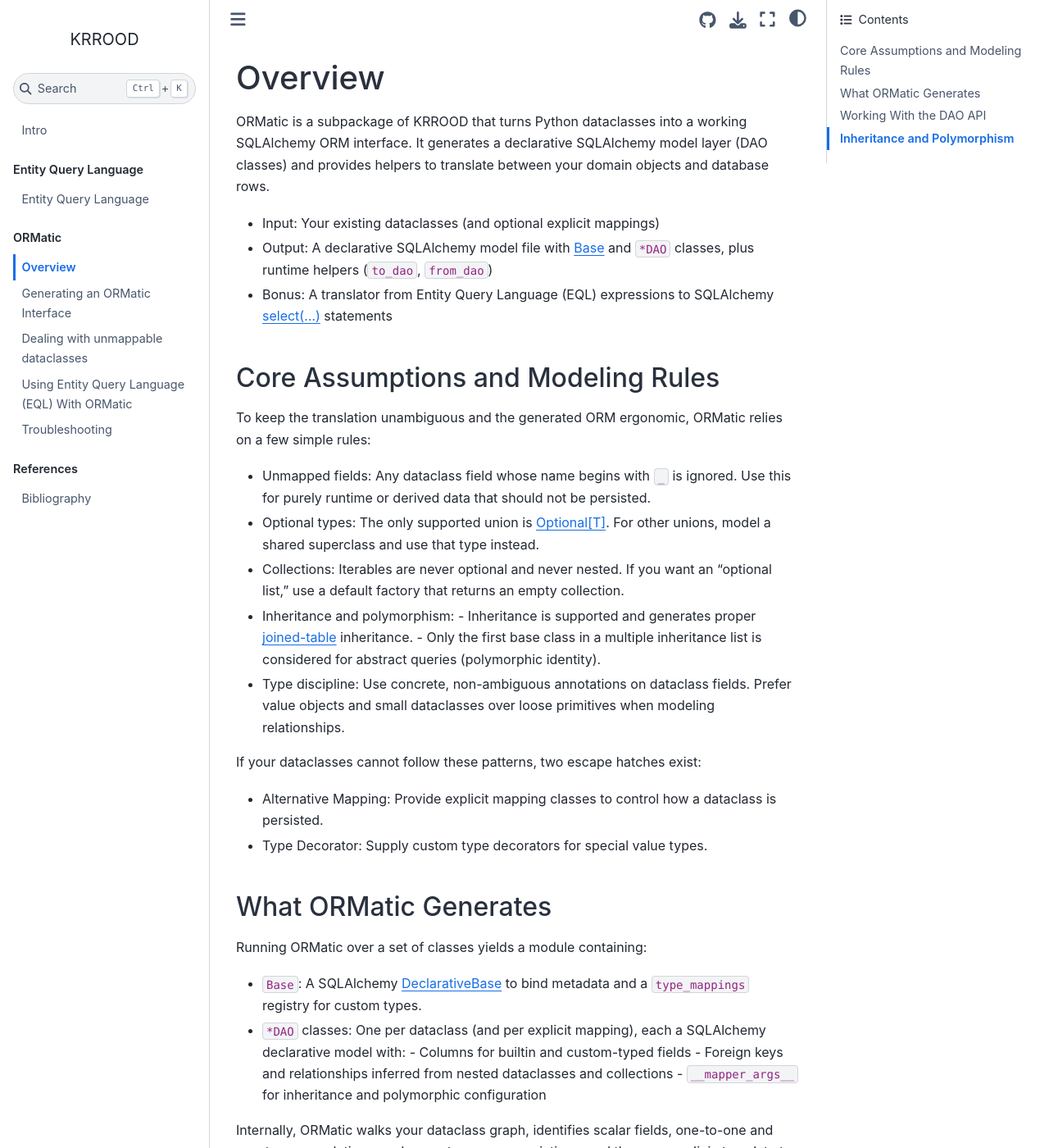
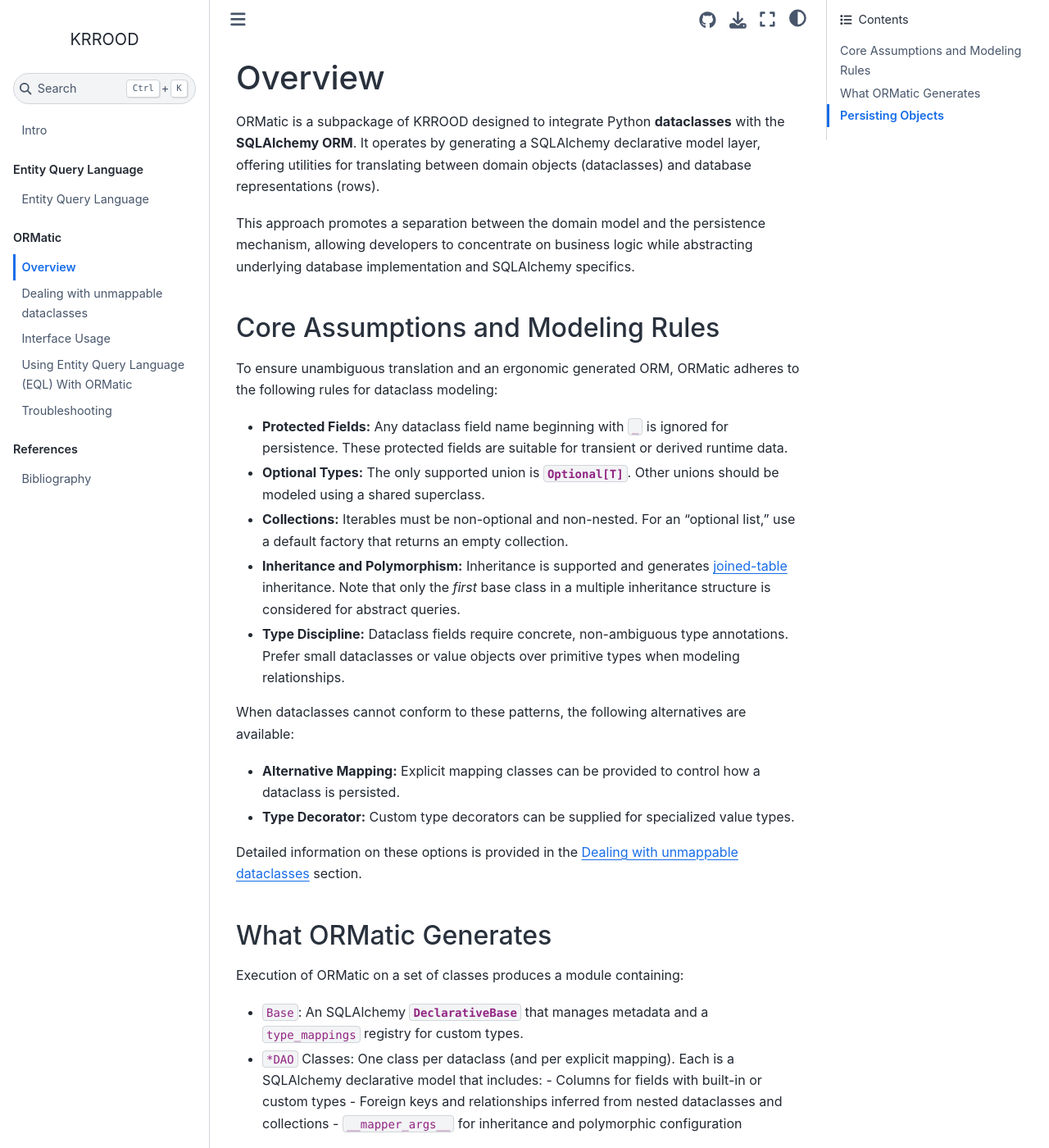
Before and after one commit to tomsch420/krrood, a Jupyter Book: the page built from doc/ormatic/intro.rst, in a window 1280 px wide and 1400 px high. Shown: the whole window at 82% size. Built offline with Jupyter Book 1.0.4 settings and Sphinx 7.4.7 and the Sphinx Book theme 1.1.4, drawn with Linux system fonts in a browser that asks for light colours; pages that are not in the unit, such as notebooks, are missing from menus; some of the changed text lies outside the part shown.

Commit message:
ormatic user guide

```diff
--- a/doc/_toc.yml
+++ b/doc/_toc.yml
@@ -28,6 +28,7 @@
     - file: ormatic/intro
     - file: ormatic/example
     - file: ormatic/alternative_mapping
+    - file: ormatic/interface_usage
     - file: ormatic/eql_for_ormatic
     - file: ormatic/troubleshooting
 
--- a/doc/ormatic/intro.rst
+++ b/doc/ormatic/intro.rst
@@ -3,54 +3,42 @@
 Overview
 ========
 
-ORMatic is a subpackage of KRROOD that turns Python dataclasses into a working SQLAlchemy ORM interface.
-It generates a declarative SQLAlchemy model layer (DAO classes) and provides helpers to translate between your domain
-objects and database rows.
+ORMatic is a subpackage of KRROOD designed to integrate Python **dataclasses** with the **SQLAlchemy ORM**.
+It operates by generating a SQLAlchemy declarative model layer, offering utilities for translating between
+domain objects (dataclasses) and database representations (rows).
 
-- Input: Your existing dataclasses (and optional explicit mappings)
-- Output: A declarative SQLAlchemy model file with `Base <https://docs.sqlalchemy.org/en/20/orm/mapping_styles.html#orm-mapped-class-overview>`_ and ``*DAO`` classes, plus runtime helpers (``to_dao``, ``from_dao``)
-- Bonus: A translator from Entity Query Language (EQL) expressions to SQLAlchemy `select(...) <https://docs.sqlalchemy.org/en/20/core/selectable.html#sqlalchemy.sql.expression.select>`_ statements
+This approach promotes a separation between the domain model and the persistence mechanism, allowing developers
+to concentrate on business logic while abstracting underlying database implementation and SQLAlchemy specifics.
 
 Core Assumptions and Modeling Rules
 -----------------------------------
-To keep the translation unambiguous and the generated ORM ergonomic, ORMatic relies on a few simple rules:
+To ensure unambiguous translation and an ergonomic generated ORM, ORMatic adheres to the following rules for dataclass modeling:
 
-- Unmapped fields: Any dataclass field whose name begins with ``_`` is ignored. Use this for purely runtime or derived data that should not be persisted.
-- Optional types: The only supported union is `Optional[T] <https://docs.python.org/3/library/typing.html#typing.Optional>`_. For other unions, model a shared superclass and use that type instead.
-- Collections: Iterables are never optional and never nested. If you want an “optional list,” use a default factory that returns an empty collection.
-- Inheritance and polymorphism:
-  - Inheritance is supported and generates proper `joined-table <https://docs.sqlalchemy.org/en/20/orm/inheritance.html>`_ inheritance.
-  - Only the first base class in a multiple inheritance list is considered for abstract queries (polymorphic identity).
-- Type discipline: Use concrete, non-ambiguous annotations on dataclass fields. Prefer value objects and small dataclasses over loose primitives when modeling relationships.
+- **Protected Fields:** Any dataclass field name beginning with ``_`` is ignored for persistence. These protected fields are suitable for transient or derived runtime data.
+- **Optional Types:** The only supported union is :py:class:`Optional[T] <typing.Optional>`. Other unions should be modeled using a shared superclass.
+- **Collections:** Iterables must be non-optional and non-nested. For an "optional list," use a default factory that returns an empty collection.
+- **Inheritance and Polymorphism:** Inheritance is supported and generates `joined-table <https://docs.sqlalchemy.org/en/20/orm/inheritance.html>`_ inheritance. Note that only the *first* base class in a multiple inheritance structure is considered for abstract queries.
+- **Type Discipline:** Dataclass fields require concrete, non-ambiguous type annotations. Prefer small dataclasses or value objects over primitive types when modeling relationships.
 
-If your dataclasses cannot follow these patterns, two escape hatches exist:
+When dataclasses cannot conform to these patterns, the following alternatives are available:
 
-- Alternative Mapping: Provide explicit mapping classes to control how a dataclass is persisted.
-- Type Decorator: Supply custom type decorators for special value types.
+- **Alternative Mapping:** Explicit mapping classes can be provided to control how a dataclass is persisted.
+- **Type Decorator:** Custom type decorators can be supplied for specialized value types.
+Detailed information on these options is provided in the :ref:`alternative_mapping` section.
 
 What ORMatic Generates
 ----------------------
-Running ORMatic over a set of classes yields a module containing:
+Execution of ORMatic on a set of classes produces a module containing:
 
-- ``Base``: A SQLAlchemy `DeclarativeBase <https://docs.sqlalchemy.org/en/20/orm/mapping_api.html#sqlalchemy.orm.DeclarativeBase>`_ to bind metadata and a ``type_mappings`` registry for custom types.
-- ``*DAO`` classes: One per dataclass (and per explicit mapping), each a SQLAlchemy declarative model with:
-  - Columns for builtin and custom-typed fields
+- ``Base``: An SQLAlchemy :py:class:`DeclarativeBase <sqlalchemy.orm.DeclarativeBase>` that manages metadata and a ``type_mappings`` registry for custom types.
+- ``*DAO`` Classes: One class per dataclass (and per explicit mapping). Each is a SQLAlchemy declarative model that includes:
+  - Columns for fields with built-in or custom types
   - Foreign keys and relationships inferred from nested dataclasses and collections
   - ``__mapper_args__`` for inheritance and polymorphic configuration
 
-Internally, ORMatic walks your dataclass graph, identifies scalar fields, one-to-one and one-to-many relations, and many-to-many associations, and then uses a Jinja template to emit a full SQLAlchemy declarative layer that is decoupled from your original code.
+ORMatic analyzes the dataclass structure to identify scalar fields, one-to-one, one-to-many, and many-to-many associations. This information is then used to generate a full, decoupled SQLAlchemy declarative layer via a Jinja template.
 
-Working With the DAO API
+Persisting Objects
 ------------------------
-- ``to_dao(obj)``: Convert a dataclass instance into its DAO counterpart, recursively converting nested dataclasses and collections.
-- ``from_dao()``: Convert a loaded DAO instance back into the original dataclass (including nested parts and collections).
-- ``to_dao`` raises ``NoDAOFoundError`` if a class is not mapped. This is a design safeguard: only persist what you explicitly included in the input set.
-
-Inheritance and Polymorphism
-----------------------------
-- Joined-table inheritance is generated for class hierarchies.
-- You can query for a base ``*DAO`` and get derived DAO rows thanks to polymorphic configuration.
-- Only the first base class participates in polymorphic identity when using multiple inheritance.
-
-Examples from tests:
-- A ``Position5DDAO`` row appears in ``select(PositionDAO)`` results, and the set of “data columns” includes all inherited dimensions.
+- :py:func:`krrood.ormatic.dao.to_dao`: Converts a dataclass instance into its corresponding DAO object, including recursive conversion of nested elements.
+- :py:func:`krrood.ormatic.dao.DataAccessObject.from_dao`: Converts a loaded DAO instance back into the original dataclass, including nested components and collections.
```
Also changed, not shown: doc/ormatic/alternative_mapping.rst (+10 -4 lines), doc/ormatic/interface_usage.rst (added, +33 -0 lines), doc/ormatic/orm_generation.rst (renamed from doc/ormatic/example.rst, +10 -36 lines).
